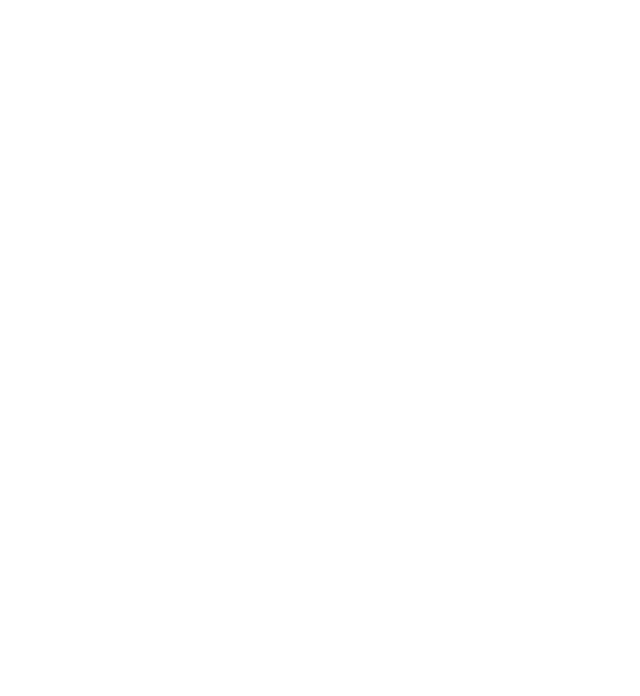
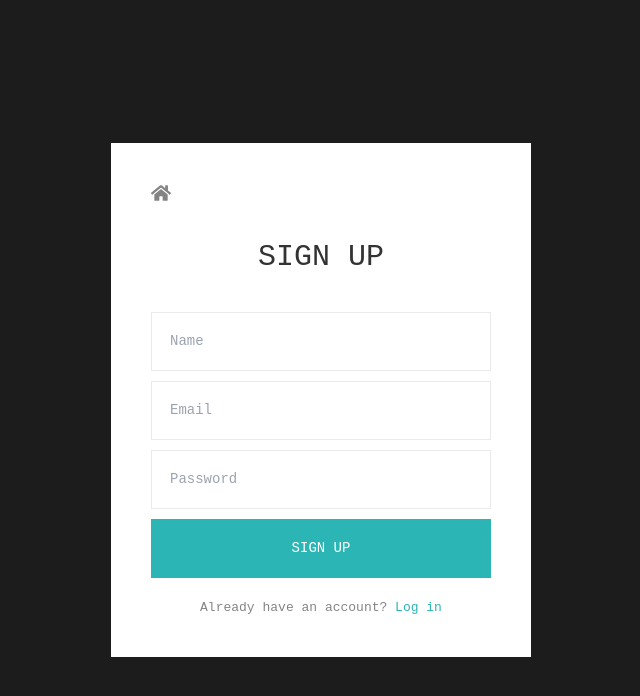
Before and after one commit to ahmad-008/one-pager, a React (Vite) app: page /signup in a window 1280 px wide. Before the commit this address had no page. Shown: the top 696 px of the page, without its empty margins (319-959 px from the left). Built offline with nearby package versions, Linux system fonts and the light colour scheme.

Commit message:
Fineshed login Signup and wired it up in the frontend

```diff
--- a/src/App.jsx
+++ b/src/App.jsx
@@ -1,5 +1,7 @@
 import HomePage from "./pages/HomePage";
 import { BrowserRouter, Routes, Route } from "react-router-dom";
+import Login from "./pages/Login";
+import Signup from "./pages/Signup";
 
 
 
@@ -8,6 +10,8 @@ function App() {
       <BrowserRouter>
         <Routes>
             <Route path="/" element={<HomePage/>} />
+            <Route path="/login" element={<Login/>} />
+            <Route path="/signup" element={<Signup/>} />
         </Routes>
       </BrowserRouter>
 
--- a/src/components/Navbar.jsx
+++ b/src/components/Navbar.jsx
@@ -1,5 +1,6 @@
 import { useState, useEffect } from "react";
 import logo from "../assets/logo.png";
+import { Link } from "react-router-dom";
 
 
 const navLinks = [
@@ -22,7 +23,7 @@ function Navbar() {
         if (!el) return;
 
         const top = el.getBoundingClientRect().top + window.scrollY - 80;
-        window.scrollTo({top});
+        window.scrollTo({ top });
 
     };
 
@@ -32,23 +33,23 @@ function Navbar() {
     const [activeSection, setActiveSection] = useState('#home');
 
 
-    useEffect(()=>{
+    useEffect(() => {
         const onScroll = () => {
             const atBottom =
-                window.innerHeight + window.scrollY >= document.documentElement.scrollHeight -2;
+                window.innerHeight + window.scrollY >= document.documentElement.scrollHeight - 2;
 
             if (atBottom) {
-                setActiveSection(navLinks[navLinks.length -1].href);
+                setActiveSection(navLinks[navLinks.length - 1].href);
                 return;
             }
 
             let current = navLinks[0].href;
 
-            for (const link of navLinks){
+            for (const link of navLinks) {
                 const el = document.querySelector(link.href);
                 if (!el) continue;
 
-                if (el.getBoundingClientRect().top <= 120){
+                if (el.getBoundingClientRect().top <= 120) {
                     current = link.href;
                 }
 
@@ -100,8 +101,8 @@ function Navbar() {
             <div className="px-0 min-[992px]:px-4" >
                 <div className="flex items-center justify-between h-20">
 
-                    <a href="#home" onClick={(e)=> handleNavClick(e, '#home')}  className="py-5 px-4">
-                        <img src={logo} alt="onepager"  className="max-w-[300px] md:max-w-full" />
+                    <a href="#home" onClick={(e) => handleNavClick(e, '#home')} className="py-5 px-4">
+                        <img src={logo} alt="onepager" className="max-w-[300px] md:max-w-full" />
                     </a>
 
 
@@ -111,7 +112,7 @@ function Navbar() {
                             return (
 
                                 <a
-                                    onClick={(e)=> handleNavClick(e, link.href)}
+                                    onClick={(e) => handleNavClick(e, link.href)}
                                     key={link.href}
                                     href={link.href}
                                     className={`group relative uppercase md:text-[13px] md:px-1.5 md:py-3 min-[992px]:text-[16px] min-[992px]:p-[11px] min-[1200px]:text-[18px] min-[1200px]:px-4 min-[1200px]:py-3 ${isActive ? 'text-white' : 'text-[#010000] hover:text-white'}`}
@@ -122,7 +123,18 @@ function Navbar() {
 
                                 </a>
                             );
+
                         })}
+
+                        <Link
+
+                                to="/login"
+                                className="relative uppercase md:text-[13px] md:px-1.5 md:py-3 min-[992px]:text-[16px] min-[992px]:p-[11px] min-[1200px]:text-[18px] min-[1200px]:px-4 min-[1200px]:py-3 text-white bg-brand -skew-x-[25deg]"
+                            >
+                                <span className="inline-block skew-x-[25deg]">Login</span>
+
+                            </Link>
+
                     </nav>
 
 
@@ -145,16 +157,26 @@ function Navbar() {
                                 <a
                                     key={link.href}
                                     href={link.href}
-                                    onClick={(e) =>{
+                                    onClick={(e) => {
                                         handleNavClick(e, link.href);
                                         setIsOpen(false);
-                                    } }
+                                    }}
                                     className={`text-[17px] uppercase p-1.5 ml-[30px] ${isActive ? 'text-brand' : 'text-[#010000] hover:text-brand'}`}
                                 >
                                     {link.label}
                                 </a>
                             );
+
+
+
                         })}
+                        <Link
+                                to="/login"
+                                onClick={() => setIsOpen(false)}
+                                className="text-[17px] uppercase p-1.5 ml-[30px] text-brand font-bold"
+                            >
+                                Login
+                            </Link>
                     </nav>
                 )}
 
--- /dev/null
+++ b/src/pages/Login.jsx
@@ -0,0 +1,126 @@
+import {Link, useNavigate} from 'react-router-dom';
+import { FaHome } from "react-icons/fa";
+import { useState } from 'react';
+
+function Login() {
+
+    const [form, setForm] =  useState({email: '', password: ''});
+
+    const handleChange = (e) => {
+
+        setForm({ ...form, [e.target.name]: e.target.value });
+
+    };
+
+    const [error, setError]= useState('');
+    const [loading, setLoading] = useState(false);
+
+    const navigate = useNavigate();
+
+    const handleSubmit = async (e) => {
+
+        e.preventDefault();
+        setError('');
+        setLoading(true);
+
+        try {
+
+            const res = await fetch(`${import.meta.env.VITE_API_URL}/api/auth/login`,{
+                method: 'POST',
+                headers: {'Content-Type': 'application/json'},
+                body: JSON.stringify(form),
+            });
+
+
+            const data = await res.json();
+
+            if (!res.ok){
+                setError(data.message || 'Login failed' );
+                return;
+            }
+
+            localStorage.setItem('token', data.token);
+            localStorage.setItem('user', JSON.stringify(data.data));
+
+            navigate('/');
+
+        } catch {
+            setError('Could not reach the server');
+
+        } finally {
+            setLoading(false);
+        }
+
+
+
+
+    };
+
+
+
+  return (
+
+    <section className="min-h-dvh flex items-center justify-center bg-[#1c1c1c] px-4" >
+
+         <div className="w-full max-w-[420px] bg-white p-10" >
+
+                <Link to="/" className="inline-block  text-[#848484] text-[20px] hover:text-brand mb-6" >
+                    <FaHome/>
+                </Link>
+
+                <h1 className='text-[30px] uppercase text-center mb-8' >Log in</h1>
+
+                <form onSubmit={handleSubmit} >
+                    <input
+
+                    type="email"
+                    name="email"
+                    value={form.email}
+                    onChange={handleChange}
+                    placeholder="Email"
+                    className='w-full text-[14px] text-[#848484] border border-[#eaeaea] p-[18px] mb-2.5 outline-none'
+
+                    />
+
+                    <input
+
+                    type="password"
+                    name="password"
+                    value={form.password}
+                    onChange={handleChange}
+                    placeholder="Password"
+                    className='w-full text-[14px] text-[#848484] border border-[#eaeaea] p-[18px] mb-2.5 outline-none'
+
+                    />
+
+                    {error && <p className='text-red-500 text-[13px] mb-2.5'>{error}</p>}
+
+                    <button
+
+                        type='submit'
+                        className='w-full text-white text-[14px] uppercase py-[19px] bg-brand hover:opacity-80'
+
+                    >
+                       {loading ? 'Logging in..' : 'Log in'}
+                    </button>
+
+
+
+                </form>
+
+                <p className='text-[13px] text-center mt-5 text-[#848484]'>
+
+                No Accout? <Link to="/signup" className='text-brand'  >Sign Up</Link>
+
+                </p>
+
+
+        </div>
+
+
+    </section>
+
+  );
+}
+
+export default Login
--- /dev/null
+++ b/src/pages/Signup.jsx
@@ -0,0 +1,123 @@
+import { Link, useNavigate } from "react-router-dom";
+import { FaHome } from "react-icons/fa";
+import { useState } from "react";
+
+function Signup () {
+
+    const [form, setForm] = useState({name:'' , email:'', password: ''});
+    const [error, setError] = useState ('');
+    const [loading, setLoading] = useState(false);
+
+    const navigate = useNavigate();
+
+    const handleChange = (e) => {
+        setForm({...form, [e.target.name]: e.target.value});
+    };
+
+    const handleSubmit = async (e) => {
+        e.preventDefault();
+        setError('');
+        setLoading(true);
+
+        try{
+            const res = await fetch(`${import.meta.env.VITE_API_URL}/api/auth/signup`,{
+                method: 'POST',
+                headers: {'Content-Type': 'application/json' },
+                body: JSON.stringify(form),
+            });
+
+            const data = await res.json();
+
+            if (!res.ok) {
+                setError(data.message || 'Signup failed');
+                return;
+            }
+
+            localStorage.setItem('token',data.token);
+            localStorage.setItem('user', JSON.stringify(data.data));
+
+            navigate('/login');
+
+        } catch {
+            setError('Could not reach the server');
+        } finally {
+            setLoading(false);
+        }
+
+    };
+
+
+  return (
+
+    <section  className="min-h-dvh flex items-center justify-center bg-[#1c1c1c] px-4" >
+        <div className="w-full max-w-[420px] bg-white p-10" >
+
+            <Link to="/" className="inline-block text-[#848484] text-[20px] hover:text-brand mb-6" >
+                <FaHome/>
+            </Link>
+
+                <h1 className="text-[30px] uppercase text-center mb-8" >Sign Up</h1>
+
+               <form onSubmit={handleSubmit}>
+                    <input
+                        type="text"
+                        name="name"
+                        value={form.name}
+                        onChange={handleChange}
+                        placeholder="Name"
+                        className="w-full text-[14px] text-[#848484] border border-[#eaeaea] p-[18px] mb-2.5 outline-none"
+
+
+                    />
+
+                    <input
+                        type="email"
+                        name="email"
+                        value={form.email}
+                        onChange={handleChange}
+                        placeholder="Email"
+                        className="w-full text-[14px] text-[#848484] border border-[#eaeaea] p-[18px] mb-2.5 outline-none"
+
+
+                    />
+
+                    <input
+                        type="password"
+                        name="password"
+                        value={form.password}
+                        onChange={handleChange}
+                        placeholder="Password"
+                        className="w-full text-[14px] text-[#848484] border border-[#eaeaea] p-[18px] mb-2.5 outline-none"
+
+
+                    />
+
+                    {error && <p className="text-red-500 text-[13px] mb-2.5" >{error}</p>}
+
+                    <button
+                        type="submit"
+                        disabled= {loading}
+                        className="w-full text-white text-[14px] uppercase py-[19px] bg-brand hover:opacity-80"
+                    >
+
+                        {loading ? 'Creating account...' : 'Sign up'}
+
+                    </button>
+
+
+                </form>
+
+            <p className="text-[13px] text-center mt-5 text-[#848484]">
+                Already have an account? <Link to="/login" className="text-brand" >Log in</Link>
+            </p>
+
+
+        </div>
+    </section>
+
+
+
+  );
+}
+
+export default Signup;
```
Also changed, not shown: 1 other file (tests, documents, lock files or other folders).
